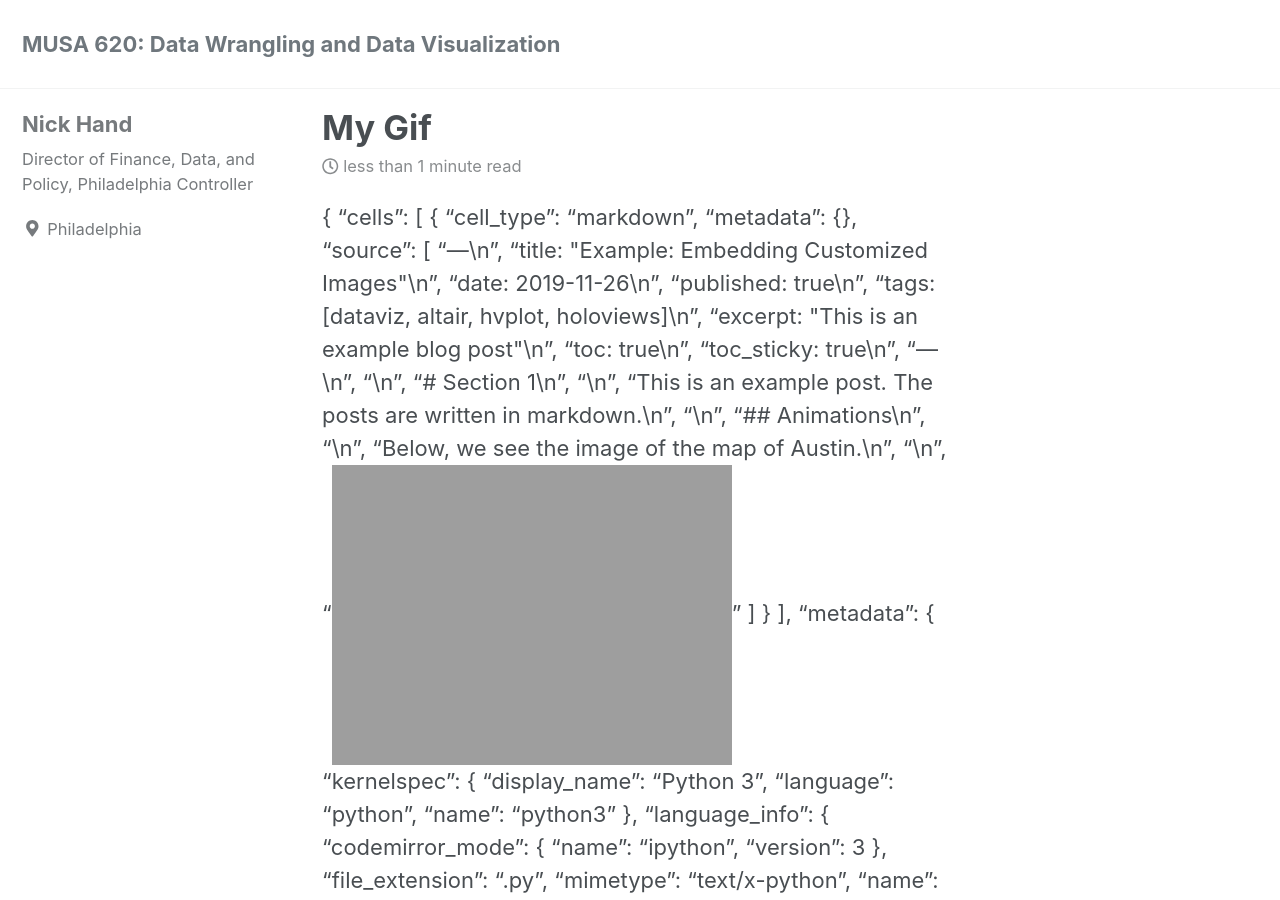
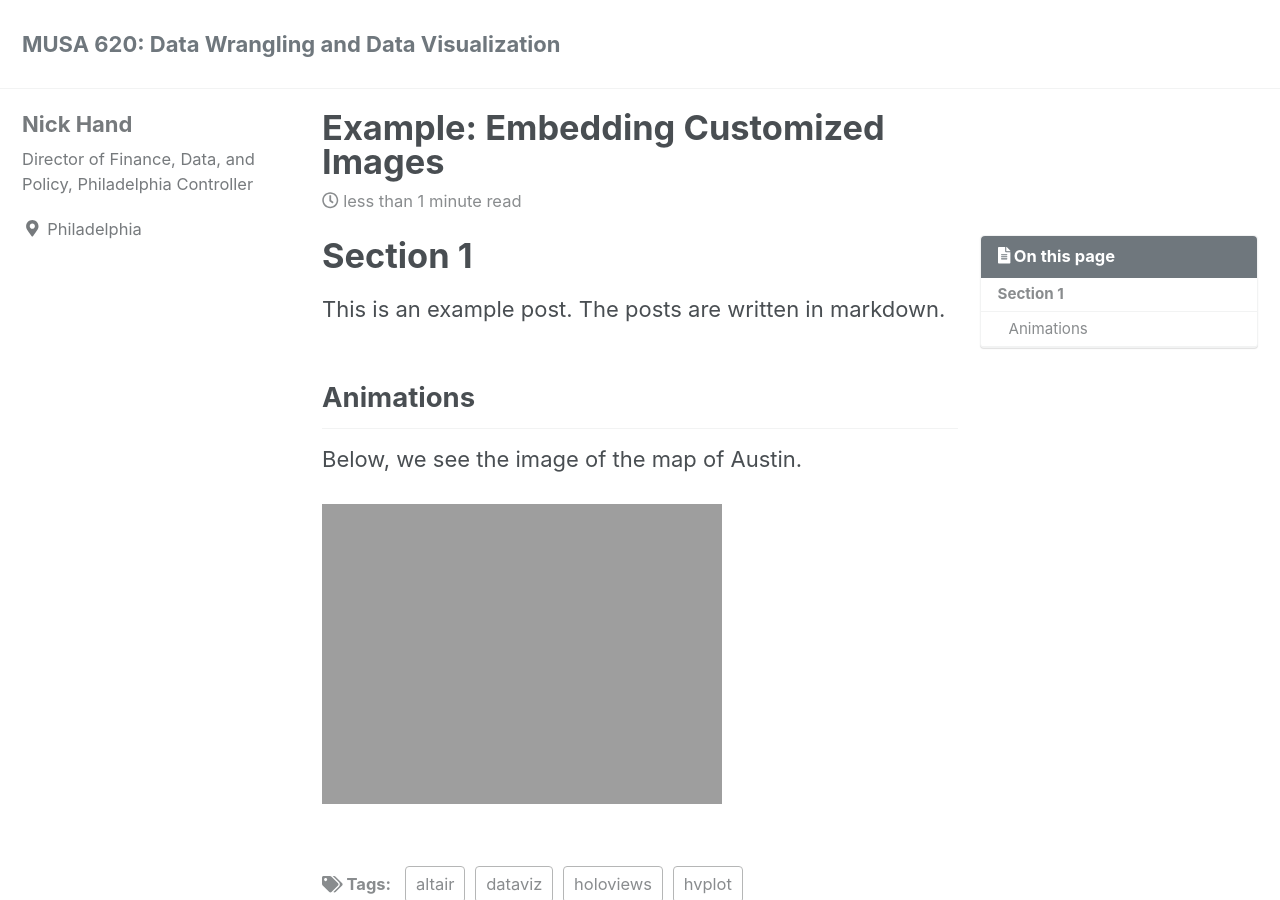
Before and after one commit to Shuchangd/Ride_Austin, a Jekyll site: the page built from _posts/2019-11-26-my-gif.md, in a window 1280 px wide and 900 px high. Built offline with Jekyll 4.4.1, drawn with Linux system fonts in a browser that asks for light colours; cached includes are drawn as plain includes; nearby versions of some CDN libraries; a script that is not in the unit is left out; some of the changed text lies outside the part shown.

Commit message:
Update 2019-11-26-my-gif.md

```diff
--- a/_posts/2019-11-26-my-gif.md
+++ b/_posts/2019-11-26-my-gif.md
@@ -1,50 +1,19 @@
-{
- "cells": [
-  {
-   "cell_type": "markdown",
-   "metadata": {},
-   "source": [
-    "---\n",
-    "title: \"Example: Embedding Customized Images\"\n",
-    "date: 2019-11-26\n",
-    "published: true\n",
-    "tags: [dataviz, altair, hvplot, holoviews]\n",
-    "excerpt: \"This is an example blog post\"\n",
-    "toc: true\n",
-    "toc_sticky: true\n",
-    "---\n",
-    "\n",
-    "# Section 1\n",
-    "\n",
-    "This is an example post. The posts are written in markdown.\n",
-    "\n",
-    "## Animations\n",
-    "\n",
-    "Below, we see the image of the map of Austin.\n",
-    "\n",
-    "![distances-abandoned-cars]({{ site.url }}{{ site.baseurl }}/assets/images/pickup.gif)"
-   ]
-  }
- ],
- "metadata": {
-  "kernelspec": {
-   "display_name": "Python 3",
-   "language": "python",
-   "name": "python3"
-  },
-  "language_info": {
-   "codemirror_mode": {
-    "name": "ipython",
-    "version": 3
-   },
-   "file_extension": ".py",
-   "mimetype": "text/x-python",
-   "name": "python",
-   "nbconvert_exporter": "python",
-   "pygments_lexer": "ipython3",
-   "version": "3.6.9"
-  }
- },
- "nbformat": 4,
- "nbformat_minor": 2
-}
+---
+title: "Example: Embedding Customized Images"
+date: 2019-11-26
+published: true
+tags: [dataviz, altair, hvplot, holoviews]
+excerpt: "This is an example blog post"
+toc: true
+toc_sticky: true
+---
+
+# Section 1
+
+This is an example post. The posts are written in markdown.
+
+## Animations
+
+Below, we see the image of the map of Austin.
+
+![distances-abandoned-cars]({{ site.url }}{{ site.baseurl }}/assets/images/pickup.gif)
```
